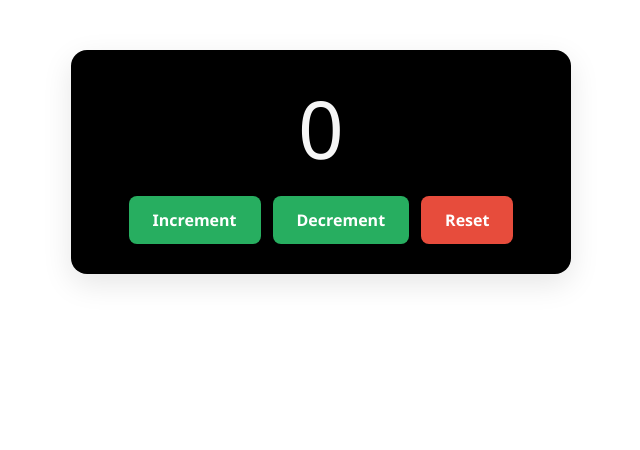
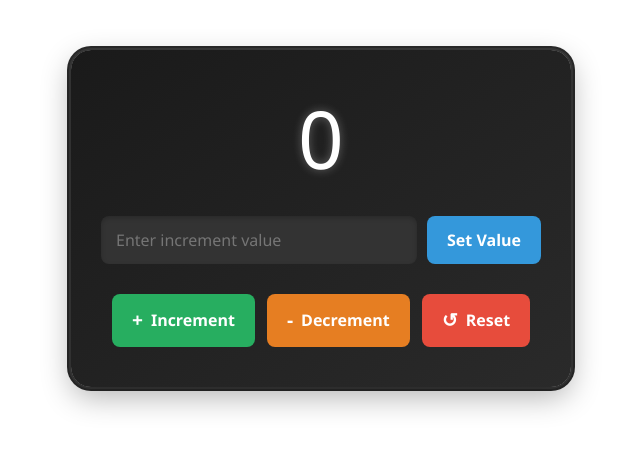
Before and after one commit to tharun2623/React-7days_Challenge, a React (Create React App) app: page / in a window 1280 px wide. Shown: the top 450 px of the page, without its empty margins (319-959 px from the left). Built offline with nearby package versions, Linux system fonts and the light colour scheme; the HTML template or start-up script is replaced by a standard one.

Commit message:
Counter Challenge Updated

```diff
--- a/src/components/main.jsx
+++ b/src/components/main.jsx
@@ -1,16 +1,67 @@
 import React, { useState } from 'react';
-
 
 const Counter = () => {
   const [count, setCount] = useState(0);
+  const [value, setValue] = useState('');
+  const [isAnimating, setIsAnimating] = useState(false);
+
+  const handleChange = (event) => {
+    setValue(event.target.value);
+  };
+
+  const animate = () => {
+    setIsAnimating(true);
+    setTimeout(() => setIsAnimating(false), 300);
+  };
+
+  const increment = () => {
+    animate();
+    if (Number(value) > 0) {
+      setCount(count + Number(value));
+    } else {
+      setCount(count + 1);
+    }
+  };
+
+  const decrement = () => {
+    animate();
+    if (Number(value) > 0) {
+      setCount(count - Number(value));
+    } else {
+      setCount(count - 1);
+    }
+  };
+
+  const setCustomValue = () => {
+    animate();
+    setCount(Number(value));
+  };
 
   return (
     <div className="counter">
-      <h1 className="counter__display">{count}</h1>
+      <h1 className={`counter__display ${isAnimating ? 'pulse' : ''}`}>
+        {count}
+      </h1>
+
+      <div className="counter__input-group">
+        <input type="number" value={value} onChange={handleChange} placeholder="Enter increment value" className="counter__input"/>
+        <button className="counter__btn counter__btn--submit" onClick={setCustomValue}>Set Value</button>
+      </div>
+
       <div className="counter__buttons">
-        <button className="counter__btn counter__btn--increment" onClick={() => setCount(count + 1)}>Increment</button>
-        <button className="counter__btn counter__btn--increment" onClick={() => setCount(count - 1)}>Decrement</button>
-        <button className="counter__btn counter__btn--reset" onClick={() => setCount(0)}>Reset</button>
+        <button className="counter__btn counter__btn--increment" onClick={increment}>
+          <span className="btn-icon">+</span> Increment
+        </button>
+        <button className="counter__btn counter__btn--decrement" onClick={decrement}>
+          <span className="btn-icon">-</span> Decrement
+        </button>
+        <button className="counter__btn counter__btn--reset" onClick={() => {
+          animate();
+          setCount(0);
+          setValue("");
+        }}>
+          <span className="btn-icon">↺</span> Reset
+        </button>
       </div>
     </div>
   );
--- a/src/index.css
+++ b/src/index.css
@@ -1,21 +1,62 @@
 /* Base Styles */
 .counter {
-  width: 500px;
+  width: 100%;
+  max-width: 500px;
   margin: 50px auto;
-  padding: 30px;
-  background: #000000;
-  border-radius: 16px;
-  box-shadow: 0 10px 30px rgba(0, 0, 0, 0.1);
+  padding: 40px 30px;
+  background: linear-gradient(145deg, #1a1a1a, #2a2a2a);
+  border-radius: 20px;
+  box-shadow: 0 10px 30px rgba(0, 0, 0, 0.3),
+              0 0 0 2px #3a3a3a,
+              0 0 0 4px #2a2a2a;
   text-align: center;
-  font-family: 'Segoe UI', sans-serif;
+  font-family: 'Segoe UI', 'Roboto', sans-serif;
+  color: #f6f6f6;
 }
 
 /* Counter Display */
 .counter__display {
   font-size: 5rem;
-  margin: 0 0 20px;
-  color: #f6f6f6;
+  margin: 0 0 30px;
+  color: #ffffff;
   font-weight: 300;
+  text-shadow: 0 0 10px rgba(255, 255, 255, 0.3);
+  transition: all 0.3s ease;
+}
+
+.pulse {
+  animation: pulse 0.3s ease;
+}
+
+@keyframes pulse {
+  0% { transform: scale(1); }
+  50% { transform: scale(1.1); }
+  100% { transform: scale(1); }
+}
+
+/* Input Group */
+.counter__input-group {
+  display: flex;
+  gap: 10px;
+  margin-bottom: 30px;
+}
+
+.counter__input {
+  flex: 1;
+  padding: 12px 15px;
+  border: none;
+  border-radius: 8px;
+  background: #333;
+  color: white;
+  font-size: 1rem;
+  box-shadow: inset 0 2px 5px rgba(0, 0, 0, 0.2);
+  transition: all 0.3s ease;
+}
+
+.counter__input:focus {
+  outline: none;
+  box-shadow: inset 0 2px 5px rgba(0, 0, 0, 0.2),
+              0 0 0 2px #27ae60;
 }
 
 /* Button Container */
@@ -23,17 +64,39 @@
   display: flex;
   gap: 12px;
   justify-content: center;
+  flex-wrap: wrap;
 }
 
 /* Base Button Styles */
 .counter__btn {
-  padding: 12px 24px;
+  padding: 12px 20px;
   border: none;
   border-radius: 8px;
   font-size: 1rem;
   font-weight: 600;
   cursor: pointer;
   transition: all 0.2s ease;
+  display: flex;
+  align-items: center;
+  gap: 8px;
+}
+
+.btn-icon {
+  font-size: 1.2rem;
+  font-weight: bold;
+}
+
+/* Submit Button */
+.counter__btn--submit {
+  background: #3498db;
+  color: white;
+  min-width: 100px;
+}
+
+.counter__btn--submit:hover {
+  background: #2980b9;
+  transform: translateY(-2px);
+  box-shadow: 0 4px 8px rgba(0, 0, 0, 0.2);
 }
 
 /* Increment Button */
@@ -45,6 +108,19 @@
 .counter__btn--increment:hover {
   background: #2ecc71;
   transform: translateY(-2px);
+  box-shadow: 0 4px 8px rgba(0, 0, 0, 0.2);
+}
+
+/* Decrement Button */
+.counter__btn--decrement {
+  background: #e67e22;
+  color: white;
+}
+
+.counter__btn--decrement:hover {
+  background: #d35400;
+  transform: translateY(-2px);
+  box-shadow: 0 4px 8px rgba(0, 0, 0, 0.2);
 }
 
 /* Reset Button */
@@ -56,9 +132,28 @@
 .counter__btn--reset:hover {
   background: #c0392b;
   transform: translateY(-2px);
+  box-shadow: 0 4px 8px rgba(0, 0, 0, 0.2);
 }
 
 /* Active State (When Clicked) */
 .counter__btn:active {
   transform: translateY(1px);
+  box-shadow: none;
 }
+
+/* Responsive Design */
+@media (max-width: 600px) {
+  .counter {
+    padding: 30px 20px;
+    margin: 30px auto;
+  }
+
+  .counter__buttons {
+    flex-direction: column;
+  }
+
+  .counter__btn {
+    width: 100%;
+    justify-content: center;
+  }
+}
```
